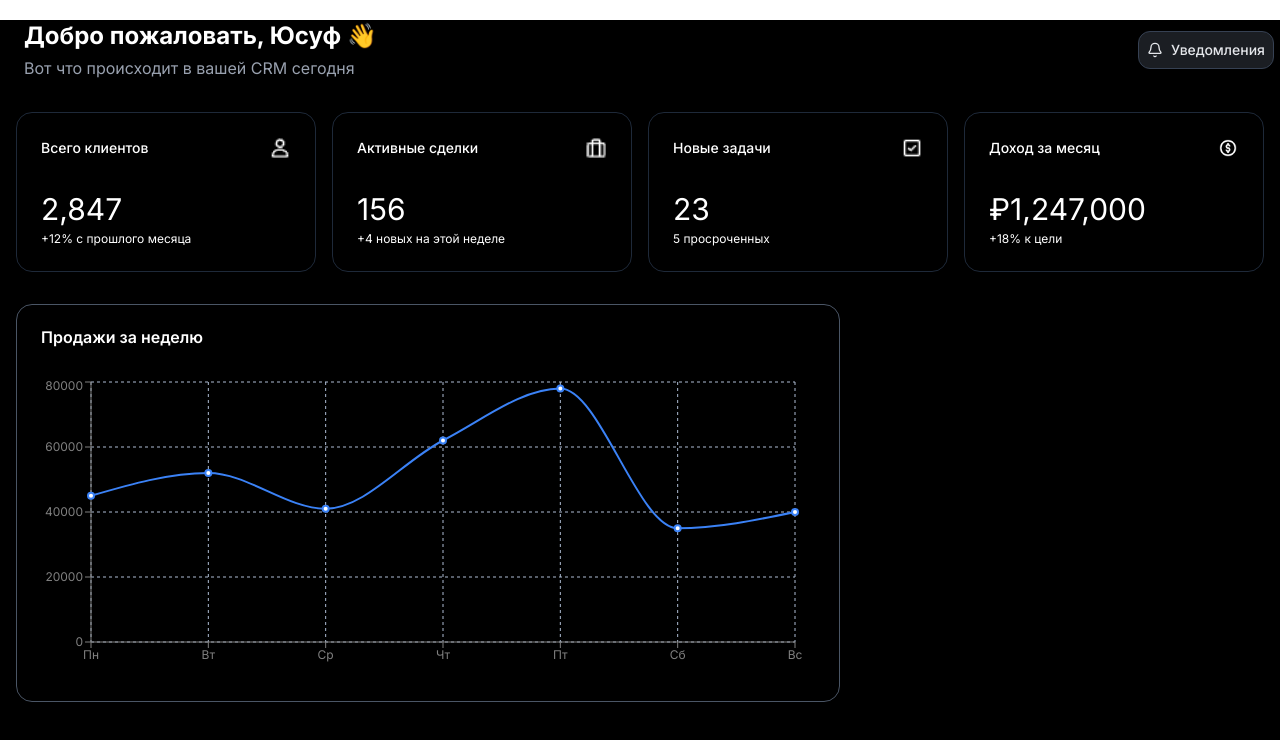
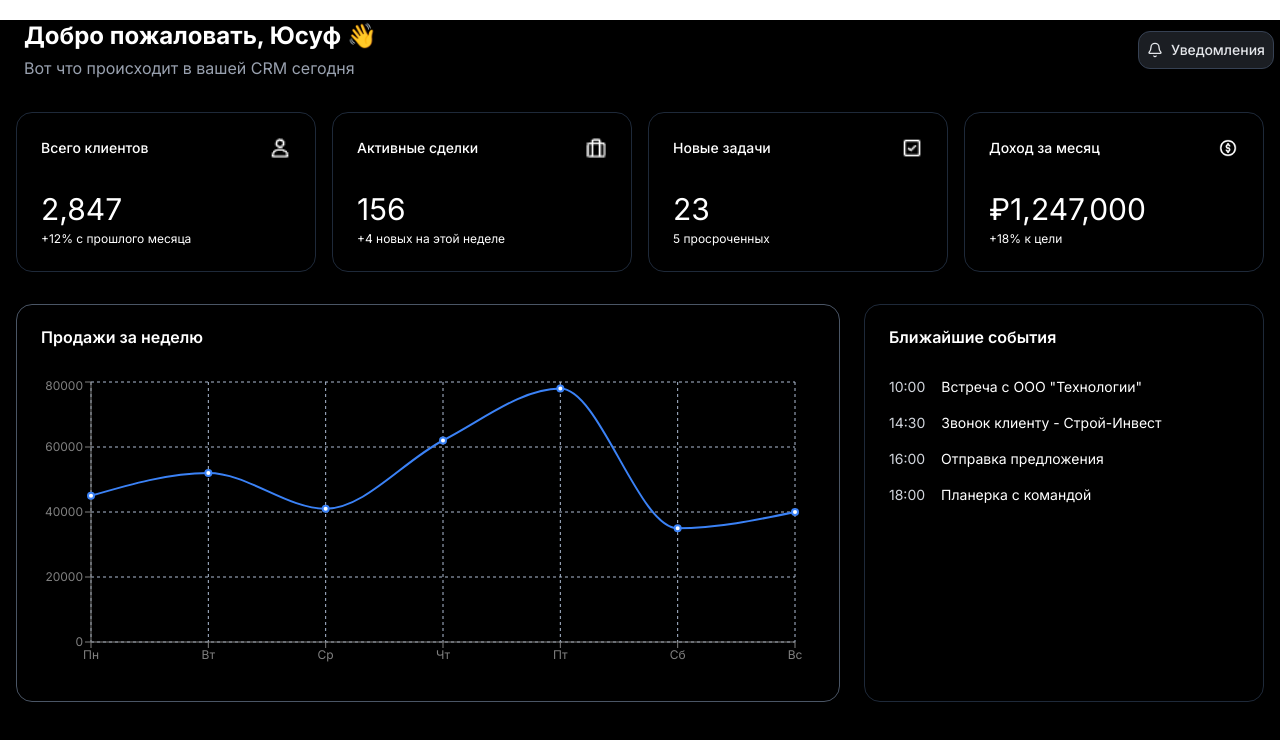
Before and after one commit to abduvalee95/crm, a Next.js app: page /home in a window 1280 px wide. Shown: the top 740 px of the page. Built offline with nearby package versions, Linux system fonts and the light colour scheme.

Commit message:
feat: Create Event based component

```diff
--- a/src/lib/data/client.ts
+++ b/src/lib/data/client.ts
@@ -70,7 +70,7 @@ const recentClient: Client[] = [
 	},
 ];
 
-const upcomingEvents: Event[] = [
+export const upcomingEvents: Event[] = [
 	{ time: '10:00', title: 'Встреча с ООО "Технологии"', description: 'Обсуждение нового проекта' },
 	{ time: '14:30', title: 'Звонок клиенту - Строй-Инвест', description: 'Уточнение деталей по сделке' },
 	{ time: '16:00', title: 'Отправка предложения', description: 'Подготовить и отправить КП для "Дизайн-Бюро"' },
--- a/src/widgets/dashboard/events/ui/page.tsx
+++ b/src/widgets/dashboard/events/ui/page.tsx
@@ -1,29 +1,26 @@
 import { Card, CardHeader, CardTitle, CardContent } from '@/components/ui/card'
+import { upcomingEvents } from '@/lib/data/client'
 import React from 'react'
 
 const EventPage = () => {
 	return (
 		<div>
 			{/* Ближайшие события */}
-      <Card className="bg-[#1B1E23] border-gray-800 text-white shadow-lg">
+      <Card className="bg-black border-gray-800 text-white shadow-lg h-full ">
         <CardHeader>
           <CardTitle>Ближайшие события</CardTitle>
         </CardHeader>
         <CardContent>
-          <div className="space-y-4">
+          <div className="space-y-4 text-sm">
             {upcomingEvents.map((event, index) => (
-              <div key={index} className="flex">
-                <div className="font-semibold text-gray-300 w-16">{event.time}</div>
-                <div className="pl-4 border-l-2 border-blue-500">
-                  <p className="font-semibold text-white">{event.title}</p>
-                  <p className="text-sm text-gray-400">{event.description}</p>
-                </div>
+              <div key={index} className="flex item-center gap-4">
+                <div className="text-gray-300">{event.time}</div>
+                  <p className="text-white">{event.title}</p>
               </div>
             ))}
           </div>
         </CardContent>
       </Card>
-
 		</div>
 	)
 }
--- a/src/widgets/dashboard/ui/page.tsx
+++ b/src/widgets/dashboard/ui/page.tsx
@@ -2,6 +2,7 @@
 import { Card, CardContent, CardHeader, CardTitle } from '@/components/ui/card';
 import { salesChartData } from '@/lib/data/mock'
 import { CartesianGrid, Line, LineChart, ResponsiveContainer, Tooltip, XAxis, YAxis } from 'recharts';
+import EventPage from '../events/ui/page'
 
 const DashboardPage = () => (
 	<div className="p-4 space-y-6 shadow-lg">
@@ -29,6 +30,7 @@ const DashboardPage = () => (
 					</ResponsiveContainer>
 				</CardContent>
 			</Card>
+		<EventPage/>
 		</div>
 	</div>
 );
```
